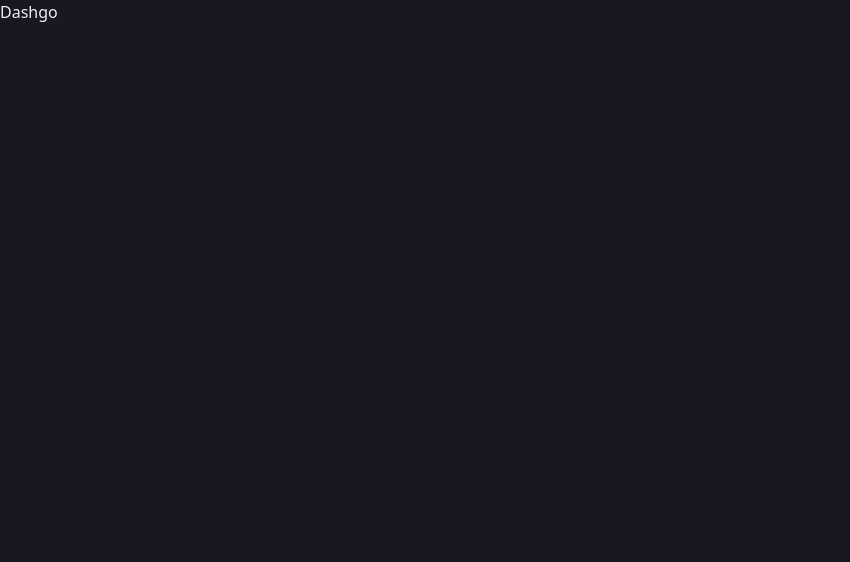
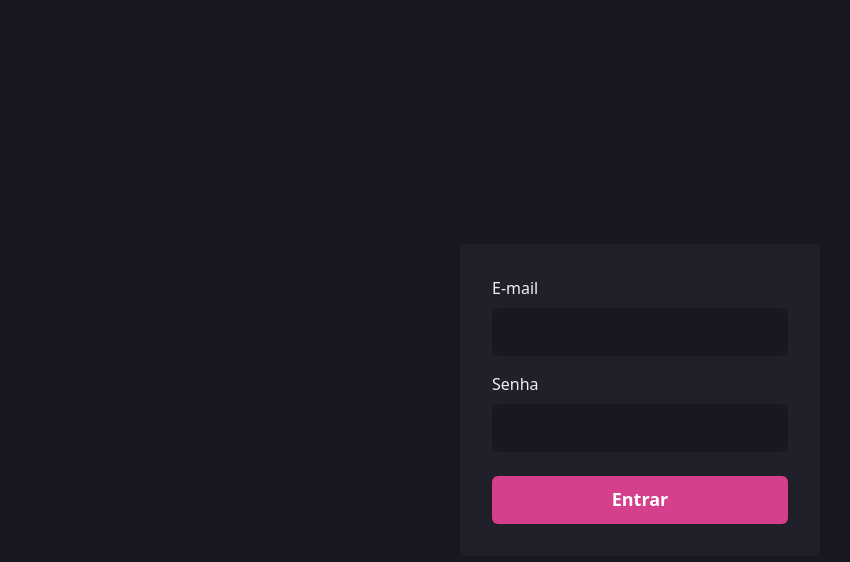
Before and after one commit to luccasecco/dashgo, a Next.js app: page / in a window 1280 px wide. Shown: the top 562 px of the page, without its empty margins (0-850 px from the left). Built offline with nearby package versions, Linux system fonts and the light colour scheme.

Commit message:
add sign-in

```diff
--- a/src/pages/index.tsx
+++ b/src/pages/index.tsx
@@ -1,8 +1,61 @@
 import type { NextPage } from 'next'
+import { Button, Flex, Input, Stack, FormLabel, FormControl } from '@chakra-ui/react'
 
 const Home: NextPage = () => {
   return (
-    <h1>Dashgo</h1>
+    <Flex
+      w="100vw"
+      h="100vh"
+      align="center"
+      justify="center"
+    >
+      <Flex
+        as="form"
+        width="100%"
+        maxWidth={360}
+        bg="gray.800"
+        p="8"
+        flexDir="column"
+        borderRadius={8}
+      >
+       <Stack spacing={4}>
+       <FormControl>
+        <FormLabel htmlFor="email">E-mail</FormLabel>
+        <Input
+          name="email"
+          id="email"
+          type="email"
+          focusBorderColor="pink.500"
+          bgColor="gray.900"
+          variant="filled"
+          _hover={{
+            bgColor: 'gray.900'
+          }}
+          size="lg"
+        />
+        </FormControl>
+        <FormControl>
+        <FormLabel htmlFor="password">Senha</FormLabel>
+        <Input
+          name="password"
+          id="password"
+          type="password"
+          focusBorderColor="pink.500"
+          bgColor="gray.900"
+          variant="filled"
+          _hover={{
+            bgColor: 'gray.900'
+          }}
+          size="lg"
+        />
+        </FormControl>
+        </Stack>
+
+        <Button type="submit" mt="6" colorScheme="pink" size="lg">Entrar</Button>
+      </Flex>
+
+
+    </Flex>
   )
 }
 
```
